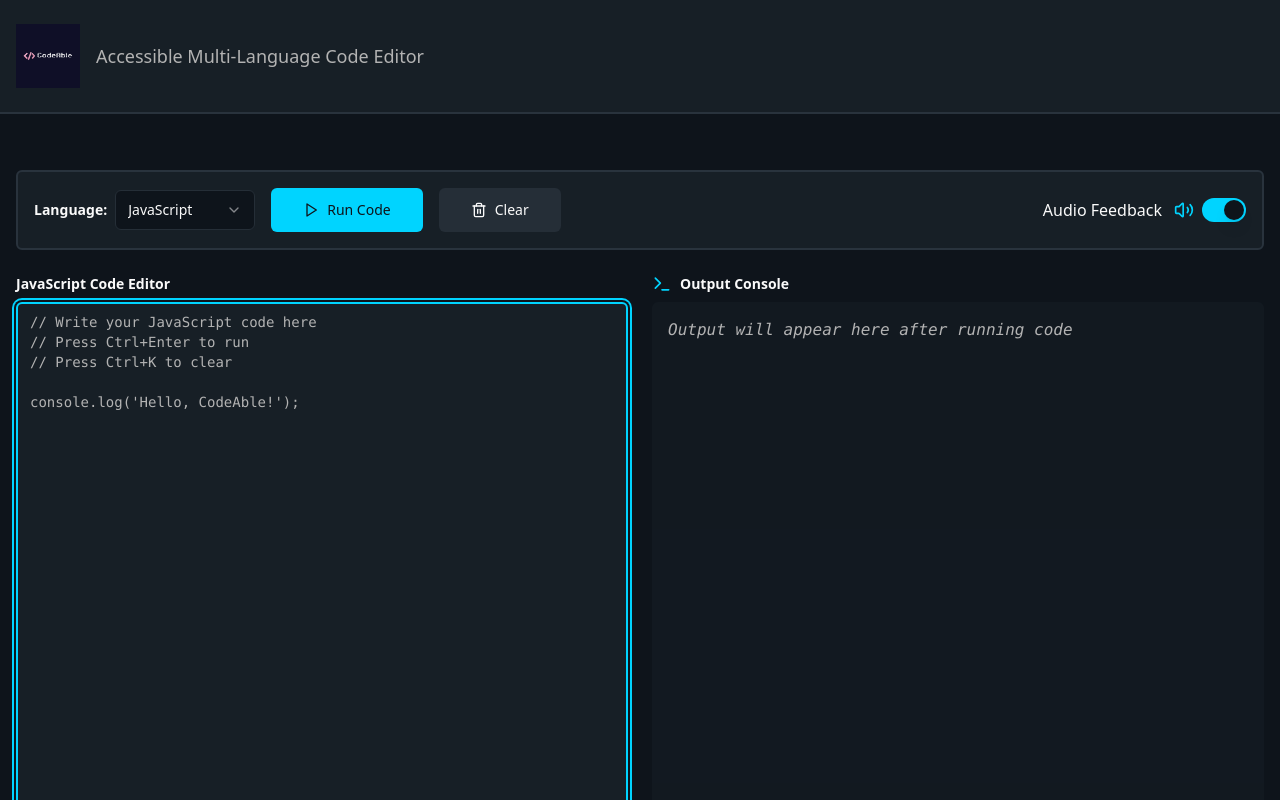
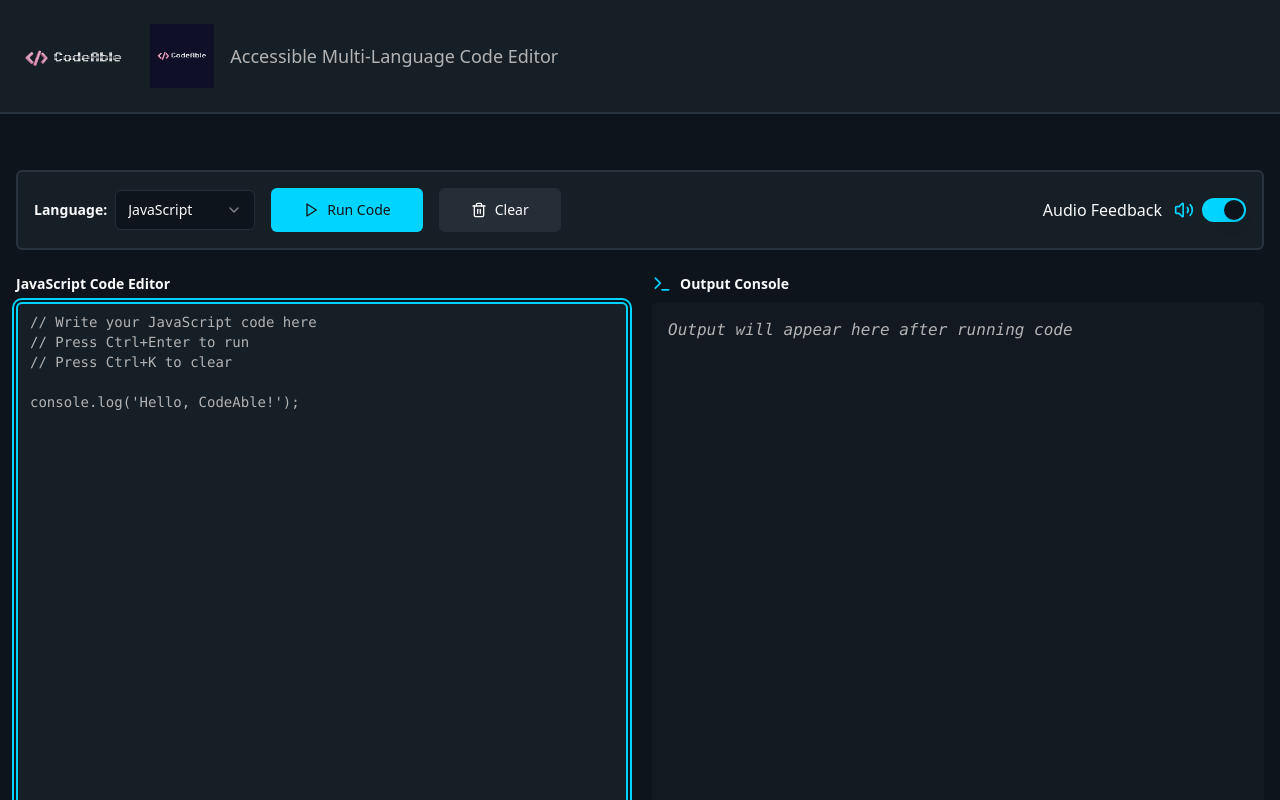
Before and after one commit to kavya5cloud/CodeAble, a React (Vite) app: page / in a window 1280 px wide. Shown: the top 800 px of the page. Built offline with nearby package versions, Linux system fonts and the light colour scheme.

Commit message:
Add logo to header

```diff
--- a/src/pages/Index.tsx
+++ b/src/pages/Index.tsx
@@ -5,6 +5,7 @@ import { ControlPanel } from "@/components/ControlPanel";
 import { useTextToSpeech } from "@/hooks/useTextToSpeech";
 import { toast } from "sonner";
 import codeableLogo from "@/assets/codeable-logo.png";
+import codeableIcon from "@/assets/codeable-icon.png";
 
 const Index = () => {
   const [code, setCode] = useState("");
@@ -157,6 +158,11 @@ sys.stdout = StringIO()
         <div className="container mx-auto px-4 py-6">
           <div className="flex items-center gap-4">
             <img
+              src={codeableIcon}
+              alt="CodeAble Icon"
+              className="h-12 w-auto"
+            />
+            <img
               src={codeableLogo}
               alt="CodeAble Logo"
               className="h-16 w-auto"
```
Also changed, not shown: src/assets/codeable-icon.png (added).
